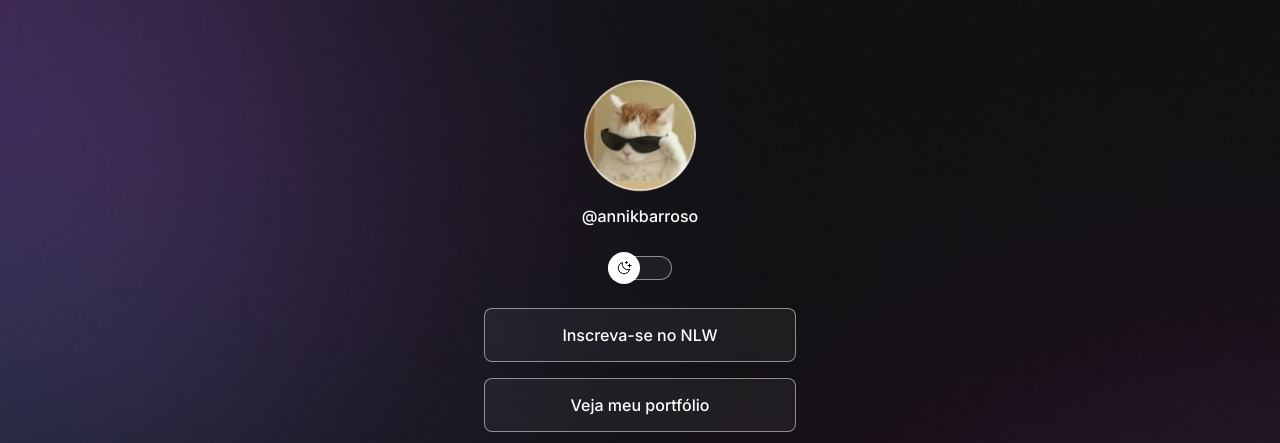
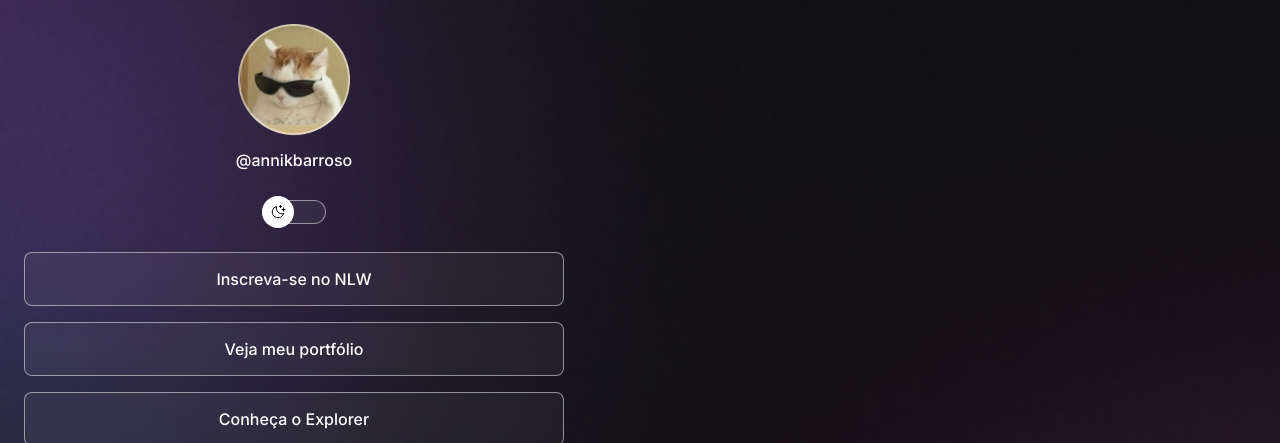
Before and after one commit to annikoliveira/projeto, a plain HTML site: page index.html in a window 1280 px wide. Shown: the top 443 px of the page. Drawn offline with nearby package versions, Linux system fonts and the light colour scheme.

Commit message:
adjust container width

```diff
--- a/style.css
+++ b/style.css
@@ -35,10 +35,12 @@
 }
 
 #container {
-            width: 360px;
-            margin: 56px auto 0px;
+    width: 100%;
+    max-width: 588px;
     padding: 0 24px;
 }
+
+
 /*profile*/
 
 #profile {
@@ -55,6 +57,8 @@
     line-height: 24px;
     margin-top: 8px;
 }
+
+
 /* switch*/
 
 #switch {
@@ -91,6 +95,8 @@
     -webkit-backdrop-filter: blur(4px);
     border-radius: 9999px;
 }
+
+
 /*links*/
 
 ul {
@@ -115,12 +121,16 @@
     font-weight: 500;
     transition: background 0.2s;
 }
+
+
 /*pseudo-selector*/
 
 ul li a:hover {
     background: var(--surface-color-hover);
     border: 1.5px solid var(--text-color);
 }
+
+
 /*social links*/
 
 #social-links {
```
Lines whose indentation alone changed are shown as unchanged.
